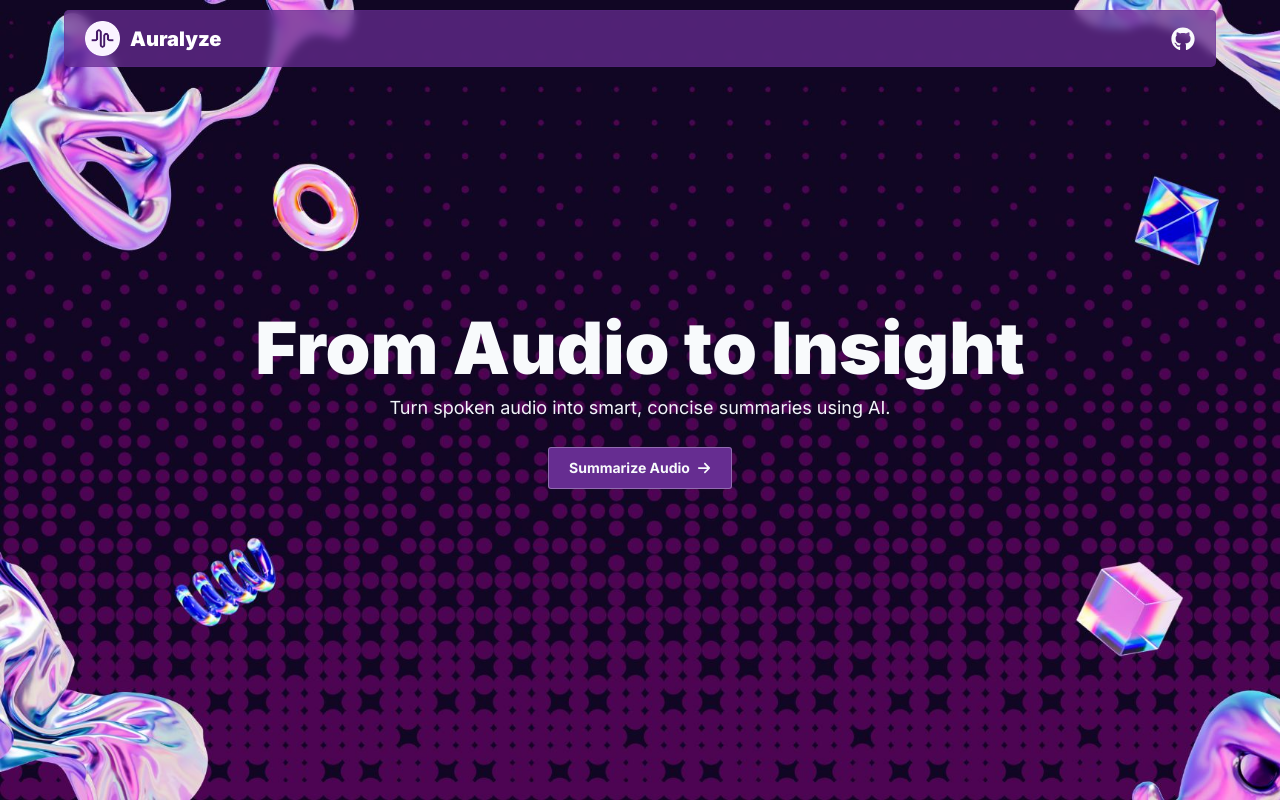
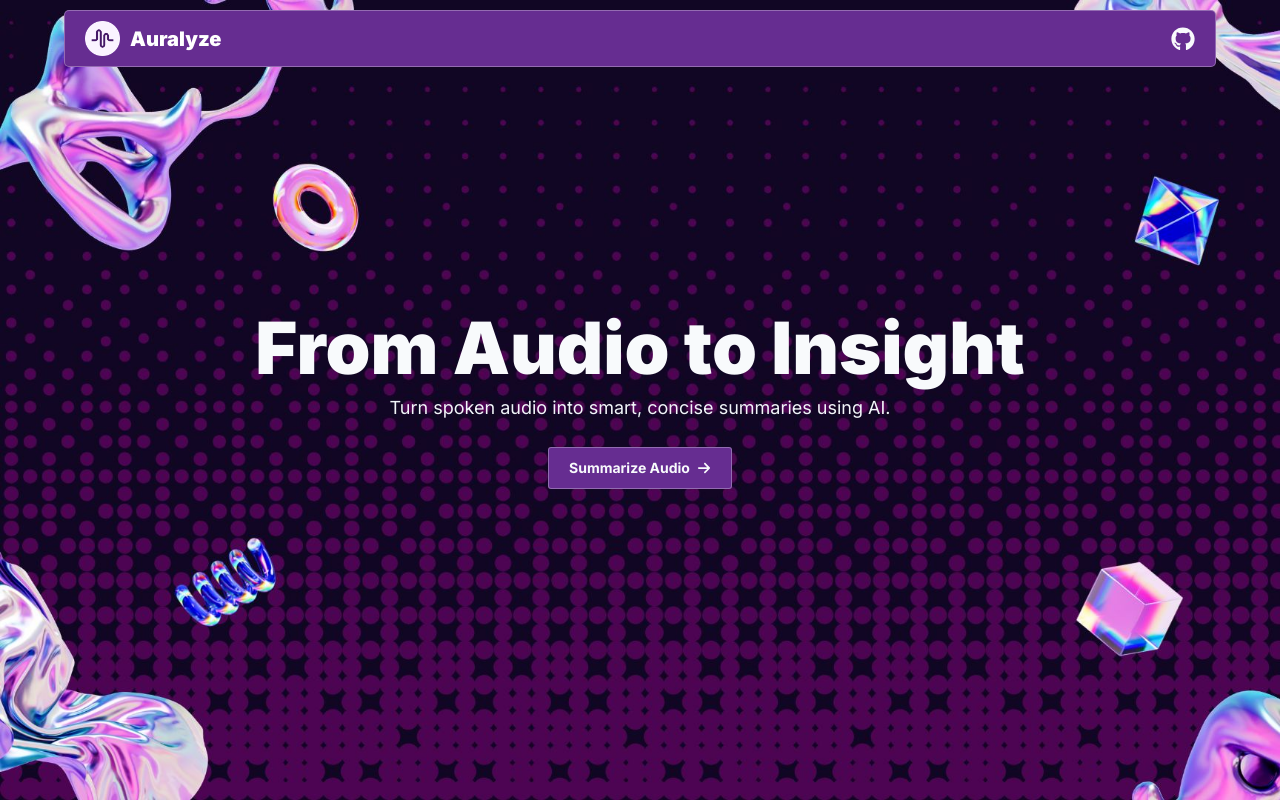
Before and after one commit to markcalendario/auralyze, a React (Vite) app in the folder client/: page / in a window 1280 px wide. Built offline with nearby package versions, Linux system fonts and the light colour scheme.

Commit message:
feat: make nav solid

```diff
--- a/client/src/components/Navbar/Navbar.module.scss
+++ b/client/src/components/Navbar/Navbar.module.scss
@@ -17,10 +17,8 @@
       align-items: center;
       justify-content: space-between;
 
-      background: rgba(colors.$primary, 0.75);
-      backdrop-filter: blur(4px);
-      -webkit-backdrop-filter: blur(4px);
-      border: 1px solid rgba(colors.$primary, 0.18);
+      background: colors.$primary;
+      border: 1px solid rgba(colors.$white, 0.3);
       margin: 10px 0;
       border-radius: 5px;
 
```
